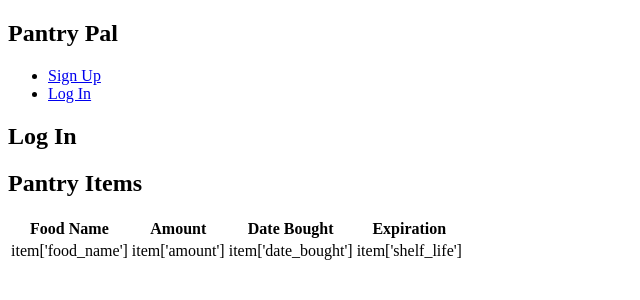
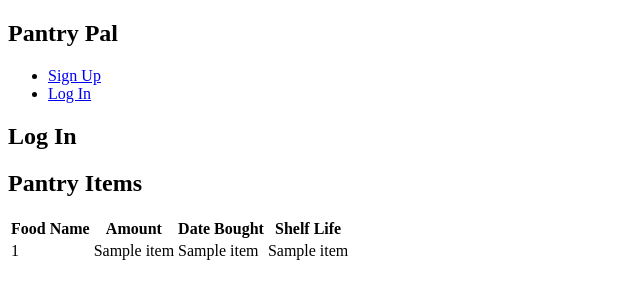
Before and after one commit to alex-lindenbaum/w4111-proj1, a Flask app: template templates/pantry.html in a window 1280 px wide. Shown: the top 300 px of the page, without its empty margins (0-640 px from the left). Run offline with Flask 2, Linux system fonts and the light colour scheme; the template is opened without the code that fills it: most values are stand-ins (such as "Sample title", 1, 10 or a date in 2020); parts of the project's set-up code (start-up, migrations or seed data) failed here and were passed over.

Commit message:
fixed pantry page

```diff
--- a/server.py
+++ b/server.py
@@ -154,7 +154,7 @@ def pantry():
 def pantry_loaded():
   email = get_jwt_identity()
 
-  cursor = g.conn.execute('SELECT storage_details.food_name, amount, date_bought, shelf_life FROM storage_details, food_items WHERE email = %s', email)
+  cursor = g.conn.execute('SELECT food_name, amount, date_bought, shelf_life FROM storage_details NATURAL JOIN food_items WHERE email = %s', email)
   return render_template('pantry.html', cursor=cursor)
 
 if __name__ == "__main__":
--- a/templates/pantry.html
+++ b/templates/pantry.html
@@ -12,14 +12,14 @@
             <th>Food Name</th>
             <th>Amount</th>
             <th>Date Bought</th>
-            <th>Expiration</th>
+            <th>Shelf Life</th>
         </tr>
         {% for item in cursor %}
         <tr>
-            <td>item['food_name']</td>
-            <td>item['amount']</td>
-            <td>item['date_bought']</td>
-            <td>item['shelf_life']</td>
+            <td>{{item[0]}}</td>
+            <td>{{item[1]}}</td>
+            <td>{{item[2]}}</td>
+            <td>{{item[3]}}</td>
         </tr>
 	    {% endfor %}
     </table>
```
